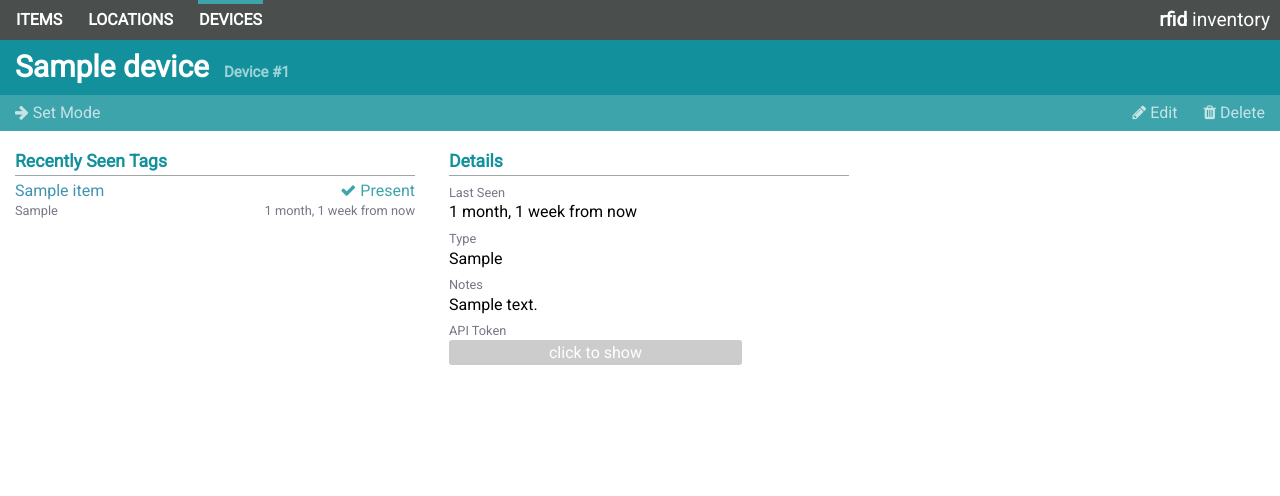
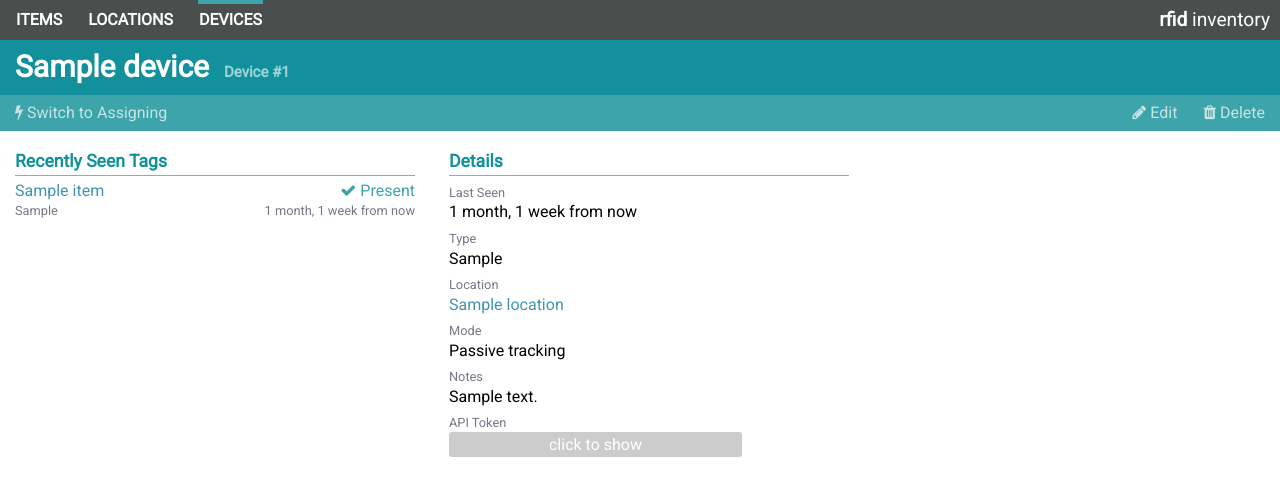
Before and after one commit to risingstar120/rfid-inventory, a Django app: page /devices/1/ in a window 1280 px wide. Shown: the top 496 px of the page. Run offline with Django 3.2, Linux system fonts and the light colour scheme; tables that the repository leaves empty hold one stand-in row (values such as "Sample post"); some libraries are stand-ins or nearby versions.

Commit message:
Allow changing of device mode

```diff
--- a/listkeeper/devices/models.py
+++ b/listkeeper/devices/models.py
@@ -14,8 +14,8 @@ class Device(models.Model):
     """
 
     MODE_CHOICES = [
-        ("passive", "Passive tag tracking"),
-        ("location", "Location assignment"),
+        ("passive", "Passive tracking"),
+        ("assigning", "Assigning locations"),
     ]
 
     name = models.CharField(max_length=200, help_text="Unique-ish device name")
@@ -42,6 +42,8 @@ class Device(models.Model):
         view = "{list}{self.id}/"
         edit = "{view}edit/"
         delete = "{view}delete/"
+        set_assigning = "{view}set-mode/assigning/"
+        set_passive = "{view}set-mode/passive/"
 
     def __str__(self):
         return "#%s: %s" % (self.id, self.name)
--- a/listkeeper/devices/views.py
+++ b/listkeeper/devices/views.py
@@ -1,4 +1,4 @@
-from django.shortcuts import render
+from django.shortcuts import render, redirect
 from django.views.generic import (
     CreateView,
     DeleteView,
@@ -25,14 +25,14 @@ class ViewDevice(DetailView):
 
 class EditDevice(UpdateView):
     model = Device
-    fields = ["name", "type", "notes"]
+    fields = ["name", "type", "location", "notes"]
     template_name = "devices/edit.html"
     extra_context = {"section": "devices"}
 
 
 class CreateDevice(CreateView):
     model = Device
-    fields = ["name", "type", "notes"]
+    fields = ["name", "type", "location", "notes"]
     template_name = "devices/create.html"
     extra_context = {"section": "devices"}
 
@@ -41,3 +41,13 @@ class DeleteDevice(DeleteView):
     model = Device
     template_name = "devices/delete.html"
     success_url = "/devices/"
+
+
+class SetDeviceMode(DetailView):
+    model = Device
+
+    def get(self, request, *args, **kwargs):
+        self.object = self.get_object()
+        self.object.mode = kwargs["mode"]
+        self.object.save()
+        return redirect(self.object.urls.view)
--- a/listkeeper/listkeeper/urls.py
+++ b/listkeeper/listkeeper/urls.py
@@ -33,6 +33,7 @@ urlpatterns = [
     path("devices/<int:pk>/", devices.ViewDevice.as_view()),
     path("devices/<int:pk>/edit/", devices.EditDevice.as_view()),
     path("devices/<int:pk>/delete/", devices.DeleteDevice.as_view()),
+    path("devices/<int:pk>/set-mode/<str:mode>/", devices.SetDeviceMode.as_view()),
     # Location URLs
     path("locations/", locations.ListLocations.as_view()),
     path("locations/create/", locations.CreateLocation.as_view()),
--- a/listkeeper/templates/devices/list.html
+++ b/listkeeper/templates/devices/list.html
@@ -9,6 +9,7 @@
     {% for device in devices %}
         <div class="device">
             <a href="{{ device.urls.view }}"><span class="id">#{{ device.id }}</span> {{ device.name }}</a>
+            <small>{{ device.get_mode_display }}</small>
         </div>
     {% empty %}
         <div class="device empty">No devices yet.</div>
--- a/listkeeper/templates/devices/view.html
+++ b/listkeeper/templates/devices/view.html
@@ -12,7 +12,11 @@
     <h1>{{ device.name }} <small>Device #{{ device.id }}</small></h1>
 
     <nav class="sub sub-light">
-        <a href="#"><i class="fa fa-arrow-right" aria-hidden="true"></i> Set Mode</a>
+        {% if device.mode == "passive" %}
+            <a href="{{ device.urls.set_assigning }}"><i class="fa fa-bolt" aria-hidden="true"></i> Switch to Assigning</a>
+        {% else %}
+            <a href="{{ device.urls.set_passive }}"><i class="fa fa-eye" aria-hidden="true"></i> Switch to Passive</a>
+        {% endif %}
         <a href="{{ device.urls.delete }}" class="right dangerous"><i class="fa fa-trash" aria-hidden="true"></i> Delete</a>
         <a href="{{ device.urls.edit }}" class="right"><i class="fa fa-pencil" aria-hidden="true"></i> Edit</a>
     </nav>
@@ -56,6 +60,16 @@
                 <dt>Type</dt>
                 <dd>{{ device.type }}</dd>
             {% endif %}
+            <dt>Location</dt>
+            <dd>
+                {% if device.location %}
+                    <a href="{{ device.location.urls.view }}">{{ device.location.name }}</a>
+                {% else %}
+                    (none set)
+                {% endif %}
+            </dd>
+            <dt>Mode</dt>
+            <dd>{{ device.get_mode_display }}</dd>
             {% if device.notes %}
                 <dt>Notes</dt>
                 <dd>{{ device.notes }}</dd>
```
